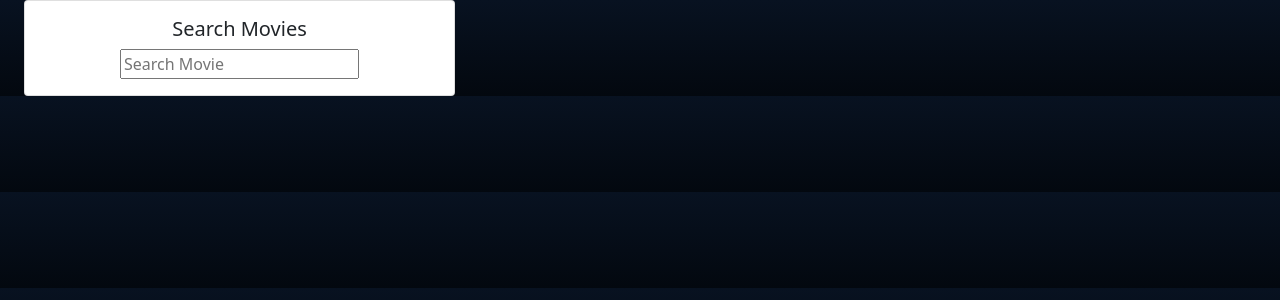
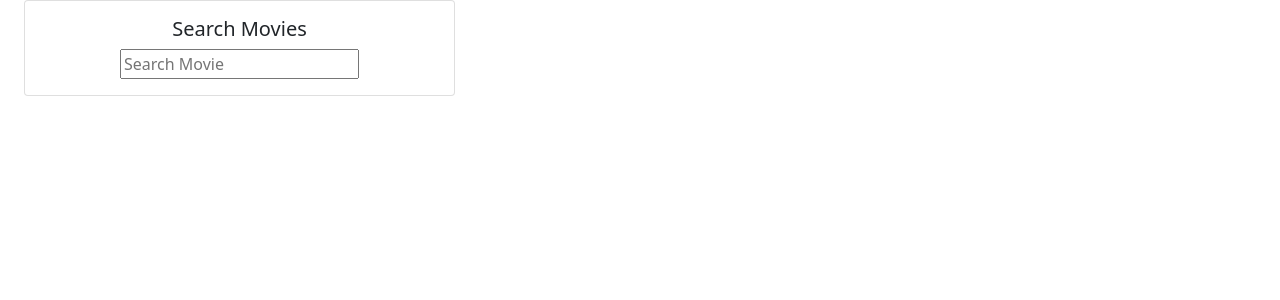
Before and after one commit to Dtblaze02/Esetech, a React (Create React App) app: page / in a window 1280 px wide. Shown: the top 300 px of the page. Built offline with nearby package versions, Linux system fonts and the light colour scheme; no server answers.

Commit message:
Update index.css

```diff
--- a/src/index.css
+++ b/src/index.css
@@ -5,7 +5,7 @@ body {
     sans-serif;
   -webkit-font-smoothing: antialiased;
   -moz-osx-font-smoothing: grayscale;
-  background: linear-gradient(#081221, #03080f);
+  background: linear-gradient(#081221, );
 }
 
 code {
```
